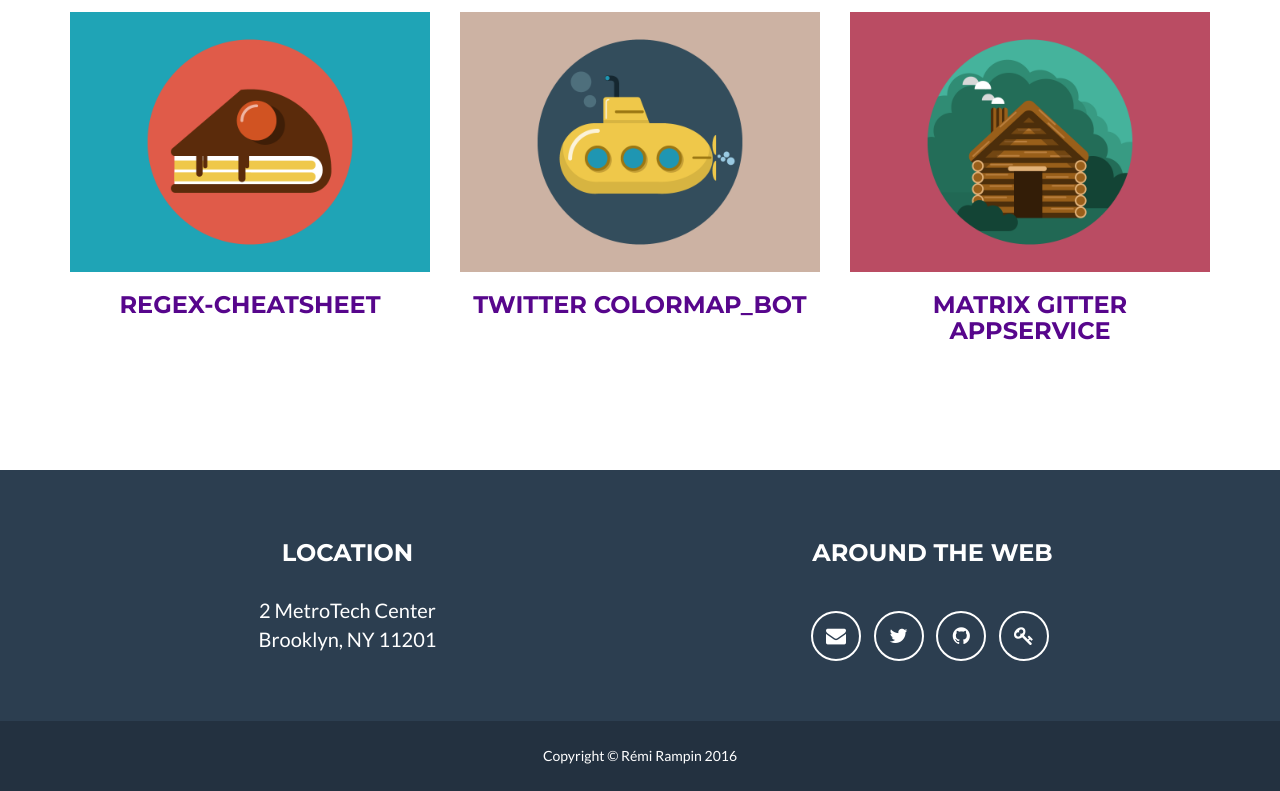
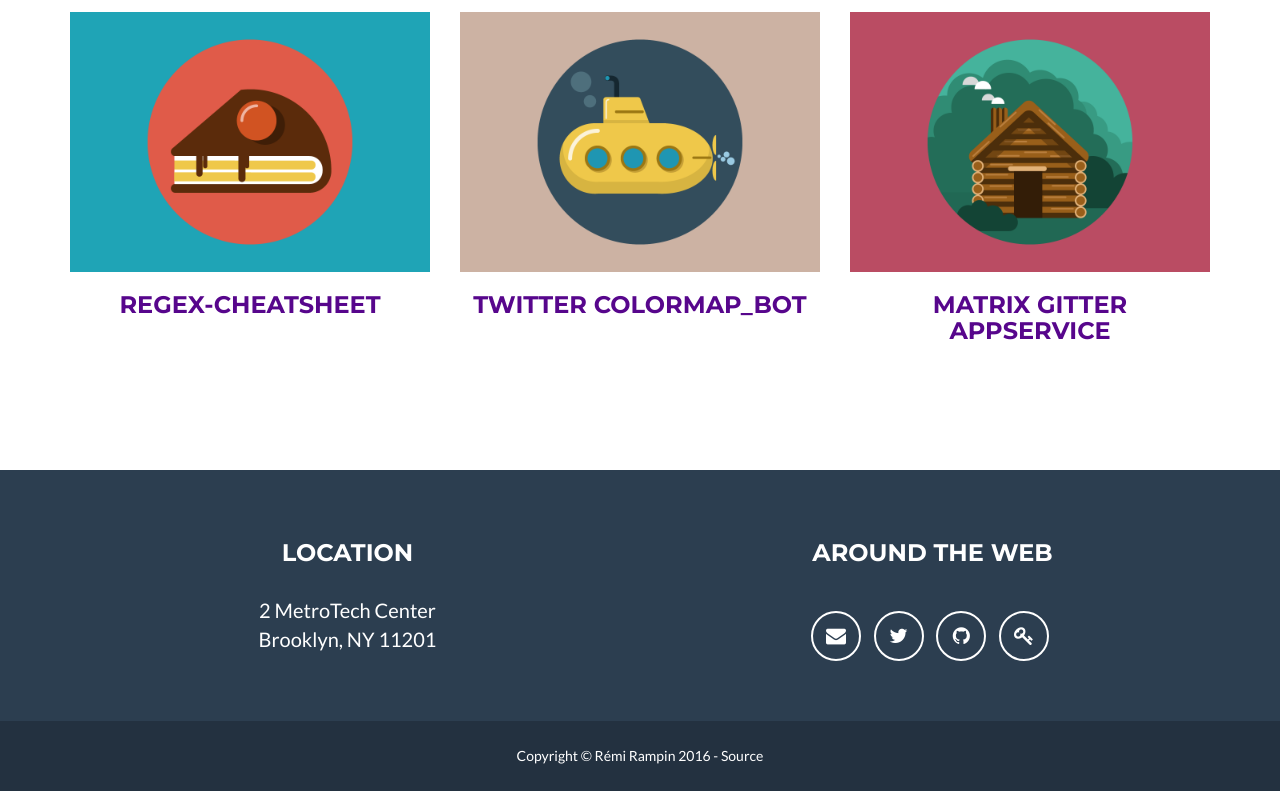
Before and after one commit to remram44/personal-website, a website: page index.html in a window 1280 px wide. Shown: the part 2308-3099 px from the top of the page. Drawn offline with nearby package versions, Linux system fonts and the light colour scheme.

Commit message:
Add link to sources repository

```diff
--- a/index.html
+++ b/index.html
@@ -243,7 +243,8 @@
             <div class="container">
                 <div class="row">
                     <div class="col-lg-12">
-                        Copyright &copy; Rémi Rampin 2016
+                        Copyright &copy; Rémi Rampin 2016 -
+                        <a href="https://github.com/remram44/remram44.github.io" style="color: white;">Source</a>
                     </div>
                 </div>
             </div>
```
